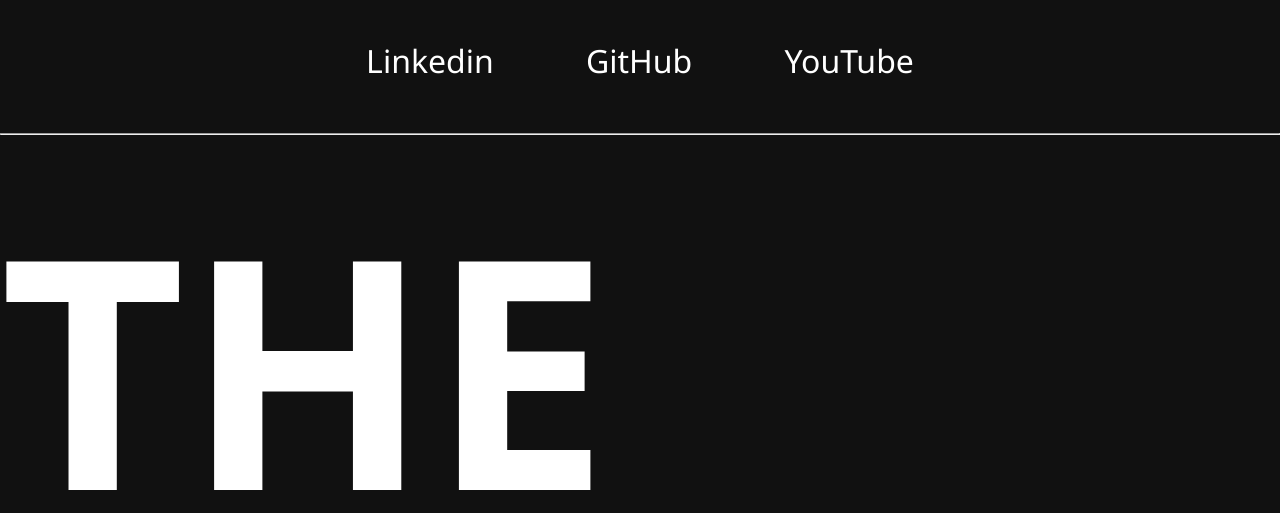
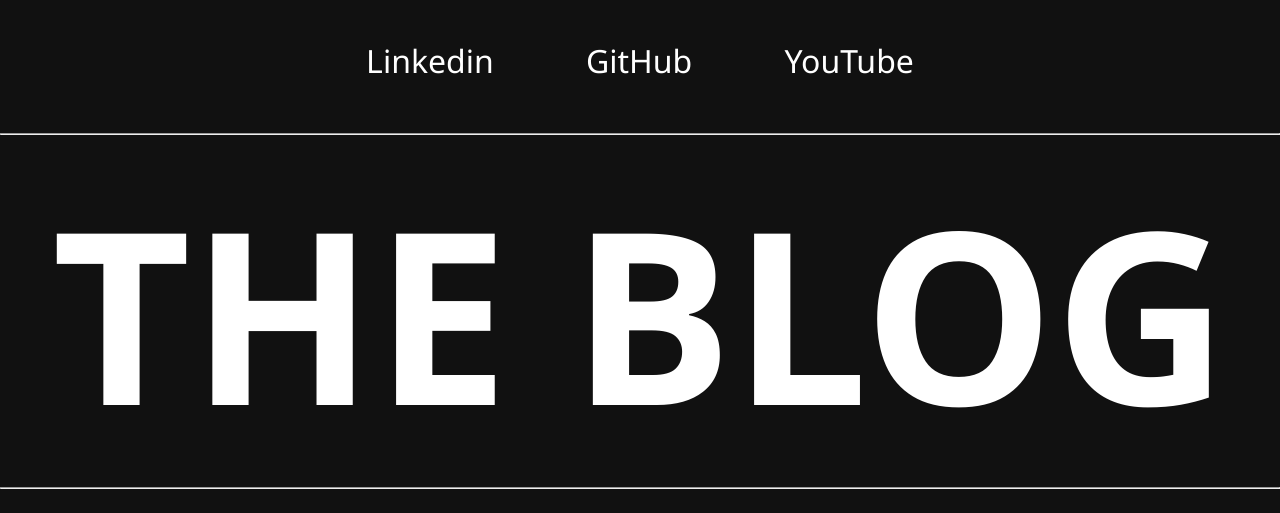
Before and after one commit to melch-raiol/Angular-blog, an Angular app: page / in a window 1280 px wide. Shown: the top 513 px of the page. Built offline with nearby package versions, Linux system fonts and the light colour scheme; grey boxes are pictures that could not be loaded.

Commit message:
update the title

```diff
--- a/src/app/components/menu-title/menu-title.component.css
+++ b/src/app/components/menu-title/menu-title.component.css
@@ -5,7 +5,8 @@
 .container__menu__title > h1 {
   display: flex;
   justify-content: center;
-  font-size: 20rem;
+  font-size: 15rem;
+  width: 100vw;
 }
 
 .container__menu__title > hr {
```
